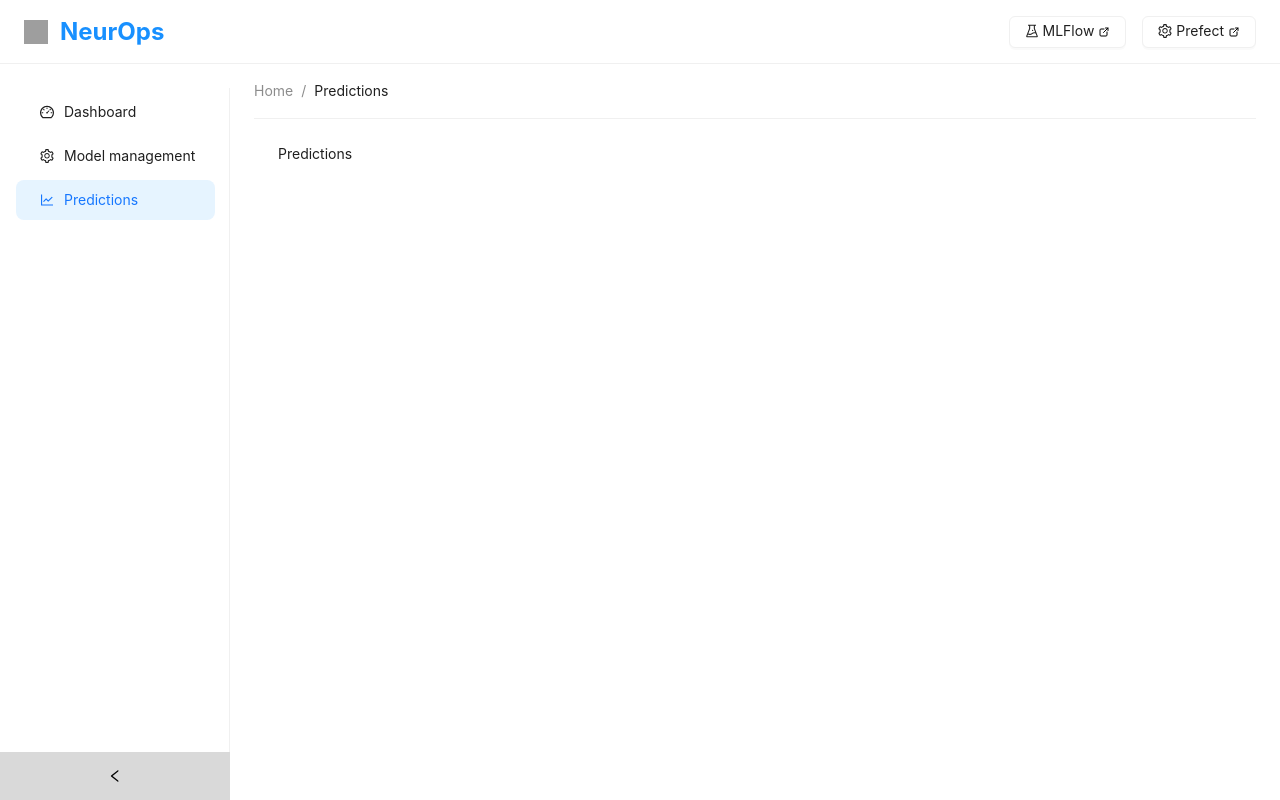
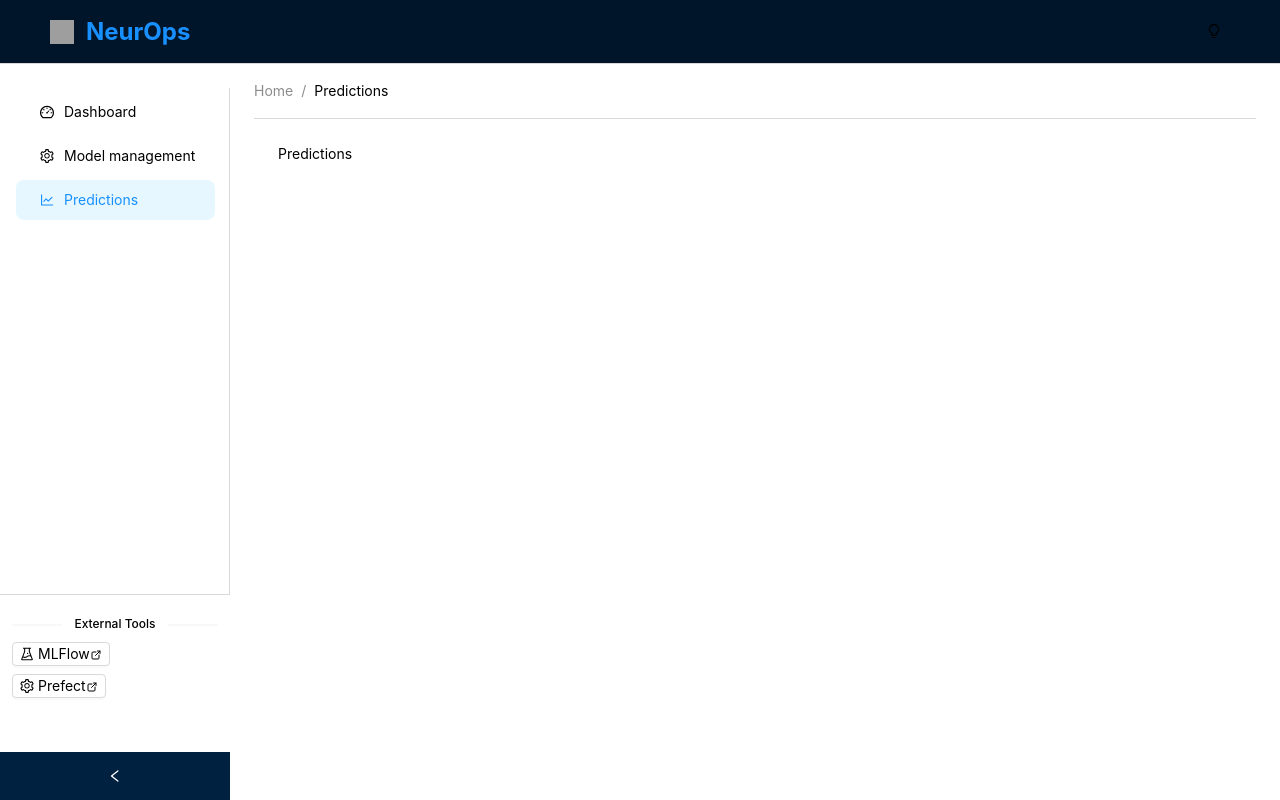
Before and after one commit to imEag/MLOps, a React (Vite) app in the folder frontend/: page /predictions in a window 1280 px wide. Built offline with nearby package versions, Linux system fonts and the light colour scheme; grey boxes are pictures that could not be loaded.

Commit message:
feat: implement theme context and update layout components for theme support

```diff
--- a/frontend/src/App.jsx
+++ b/frontend/src/App.jsx
@@ -1,17 +1,15 @@
 import { BrowserRouter, Routes, Route, Navigate } from 'react-router-dom';
-import { ConfigProvider, App as AntApp } from 'antd';
+import { App as AntApp } from 'antd';
 import { Provider } from 'react-redux';
 import Dashboard from './pages/Dashboard';
 import ModelManagement from './pages/ModelManagement';
 import Predictions from './pages/Predictions';
 import Layout from './components/Layout';
-import { themeConfig } from './config/theme';
 import { store } from './store';
 
 function App() {
   return (
     <Provider store={store}>
-      <ConfigProvider theme={themeConfig}>
       <AntApp>
         <BrowserRouter>
           <Routes>
@@ -25,7 +23,6 @@ function App() {
           </Routes>
         </BrowserRouter>
       </AntApp>
-      </ConfigProvider>
     </Provider>
   );
 }
--- a/frontend/src/components/Header/index.jsx
+++ b/frontend/src/components/Header/index.jsx
@@ -1,9 +1,9 @@
 import React from 'react';
-import { Layout, Typography, Button, Space } from 'antd';
-import { ExperimentOutlined, SettingOutlined } from '@ant-design/icons';
+import { Layout, Typography, Button } from 'antd';
+import { BulbOutlined, BulbFilled } from '@ant-design/icons';
 import { theme } from 'antd';
 import brainIcon from '../../assets/images/brain.svg';
-import externalLinkIcon from '../../assets/images/external-link.svg';
+import { useTheme } from '../../config/ThemeContext.jsx';
 const { Header } = Layout;
 const { Title } = Typography;
 import { useIsMobile } from '@/hooks/useBreakpoint';
@@ -13,36 +13,9 @@ const HeaderComponent = () => {
     token: { lineWidth, colorBorder },
   } = theme.useToken();
   const isMobile = useIsMobile();
-
-  const handleMLFlowClick = () => {
-    window.open('http://localhost:5001', '_blank', 'noopener,noreferrer');
-  };
-
-  const handlePrefectClick = () => {
-    window.open('http://localhost:4200', '_blank', 'noopener,noreferrer');
-  };
-
-  const buttonStyle = {
-    display: 'flex',
-    alignItems: 'center',
-    gap: '4px',
-  };
-
-  const externalLinkStyle = {
-    width: '12px',
-    height: '12px',
-    transition: 'filter 0.2s ease',
-  };
+  const { isDarkMode, toggleTheme } = useTheme();
 
   return (
-    <>
-      <style>
-        {`
-          .external-button:hover .external-icon {
-            filter: invert(24%) sepia(100%) saturate(1352%) hue-rotate(204deg) brightness(95%) contrast(106%);
-          }
-        `}
-      </style>
     <Header
       style={{
         display: 'flex',
@@ -75,42 +48,19 @@ const HeaderComponent = () => {
         </Title>
       </div>
 
-        <Space size={isMobile ? 'small' : 'middle'}>
       <Button
-            type="default"
-            icon={<ExperimentOutlined />}
-            onClick={handleMLFlowClick}
-            className="external-button"
-            style={buttonStyle}
+        type="text"
+        icon={isDarkMode ? <BulbFilled /> : <BulbOutlined />}
+        onClick={toggleTheme}
         size={isMobile ? 'small' : 'middle'}
-          >
-            MLFlow
-            <img
-              src={externalLinkIcon}
-              alt="External Link"
-              className="external-icon"
-              style={externalLinkStyle}
+        style={{
+          display: 'flex',
+          alignItems: 'center',
+          justifyContent: 'center',
+        }}
+        title={isDarkMode ? 'Switch to Light Mode' : 'Switch to Dark Mode'}
       />
-          </Button>
-          <Button
-            type="default"
-            icon={<SettingOutlined />}
-            onClick={handlePrefectClick}
-            className="external-button"
-            style={buttonStyle}
-            size={isMobile ? 'small' : 'middle'}
-          >
-            Prefect
-            <img
-              src={externalLinkIcon}
-              alt="External Link"
-              className="external-icon"
-              style={externalLinkStyle}
-            />
-          </Button>
-        </Space>
     </Header>
-    </>
   );
 };
 
--- a/frontend/src/components/Sider/index.jsx
+++ b/frontend/src/components/Sider/index.jsx
@@ -4,9 +4,11 @@ import {
   DashboardOutlined,
   SettingOutlined,
   LineChartOutlined,
+  ExperimentOutlined,
 } from '@ant-design/icons';
-import { Layout, Menu, theme } from 'antd';
+import { Layout, Menu, Button, Divider, theme } from 'antd';
 import { useIsMobile } from '@/hooks/useBreakpoint';
+import externalLinkIcon from '../../assets/images/external-link.svg';
 const { Sider } = Layout;
 
 const items2 = [
@@ -41,6 +43,14 @@ const SiderComponent = () => {
   const location = useLocation();
   const navigate = useNavigate();
 
+  const handleMLFlowClick = () => {
+    window.open('http://localhost:5001', '_blank', 'noopener,noreferrer');
+  };
+
+  const handlePrefectClick = () => {
+    window.open('http://localhost:4200', '_blank', 'noopener,noreferrer');
+  };
+
   // Get the current path and map it to menu key
   const getCurrentMenuKey = () => {
     const pathname = location.pathname;
@@ -55,10 +65,33 @@ const SiderComponent = () => {
     navigate(`/${key}`);
   };
 
+  const externalButtonStyle = {
+    display: 'flex',
+    alignItems: 'center',
+    gap: '4px',
+    width: collapsed ? '100%' : 'auto',
+    justifyContent: collapsed ? 'center' : 'flex-start',
+    marginBottom: '8px',
+  };
+
+  const externalLinkStyle = {
+    width: '12px',
+    height: '12px',
+    transition: 'filter 0.2s ease',
+  };
+
   return (
+    <>
+      <style>
+        {`
+          .external-button:hover .external-icon {
+            filter: invert(24%) sepia(100%) saturate(1352%) hue-rotate(204deg) brightness(95%) contrast(106%);
+          }
+        `}
+      </style>
       <Sider
         width={230}
-      collapsedWidth={isMobile ? 70 : 80} // Reduced collapsed width only for mobile
+        collapsedWidth={isMobile ? 70 : 80}
         style={{
           background: colorBgContainer,
           height: '100%',
@@ -74,14 +107,78 @@ const SiderComponent = () => {
           selectedKeys={getCurrentMenuKey()}
           onSelect={handleMenuSelect}
           style={{
-          height: '100%',
+            height: 'calc(100% - 120px)', // Increased space for external buttons
             borderRight: `${lineWidth}px solid ${colorBorder}`,
             paddingLeft: `${paddingSM}px`,
             paddingRight: `10px`,
           }}
           items={items2}
         />
+
+        {/* External Tools Section */}
+        <div style={{
+          padding: `${paddingSM}px`,
+          paddingBottom: `${paddingLG * 3}px`, // Triple the bottom padding
+          borderTop: `${lineWidth}px solid ${colorBorder}`,
+          position: 'absolute',
+          bottom: '30px', // Position above the collapse button
+          left: 0,
+          right: 0,
+          background: colorBgContainer,
+        }}>
+          <Divider style={{ margin: '8px 0', fontSize: collapsed ? '10px' : '12px' }}>
+            {collapsed ? 'Tools' : 'External Tools'}
+          </Divider>
+
+          <Button
+            type="default"
+            icon={<ExperimentOutlined />}
+            onClick={handleMLFlowClick}
+            className="external-button"
+            style={externalButtonStyle}
+            size="small"
+            title={collapsed ? 'MLFlow' : undefined}
+          >
+            {!collapsed && (
+              <>
+                MLFlow
+                <img
+                  src={externalLinkIcon}
+                  alt="External Link"
+                  className="external-icon"
+                  style={externalLinkStyle}
+                />
+              </>
+            )}
+          </Button>
+
+          <Button
+            type="default"
+            icon={<SettingOutlined />}
+            onClick={handlePrefectClick}
+            className="external-button"
+            style={{
+              ...externalButtonStyle,
+              marginBottom: '0px', // Remove bottom margin from last button
+            }}
+            size="small"
+            title={collapsed ? 'Prefect' : undefined}
+          >
+            {!collapsed && (
+              <>
+                Prefect
+                <img
+                  src={externalLinkIcon}
+                  alt="External Link"
+                  className="external-icon"
+                  style={externalLinkStyle}
+                />
+              </>
+            )}
+          </Button>
+        </div>
       </Sider>
+    </>
   );
 };
 
--- /dev/null
+++ b/frontend/src/config/ThemeContext.jsx
@@ -0,0 +1,28 @@
+import { createContext, useContext, useState } from 'react';
+import { lightTheme, darkTheme } from './theme.js';
+
+const ThemeContext = createContext();
+
+export const ThemeProvider = ({ children }) => {
+  const [isDarkMode, setIsDarkMode] = useState(false);
+
+  const toggleTheme = () => {
+    setIsDarkMode(!isDarkMode);
+  };
+
+  const currentTheme = isDarkMode ? darkTheme : lightTheme;
+
+  return (
+    <ThemeContext.Provider value={{ isDarkMode, toggleTheme, currentTheme }}>
+      {children}
+    </ThemeContext.Provider>
+  );
+};
+
+export const useTheme = () => {
+  const context = useContext(ThemeContext);
+  if (!context) {
+    throw new Error('useTheme must be used within a ThemeProvider');
+  }
+  return context;
+};
--- a/frontend/src/config/theme.js
+++ b/frontend/src/config/theme.js
@@ -1,40 +1,29 @@
 import { theme } from 'antd';
 
-const currentTheme = theme.defaultAlgorithm;
+// Light theme configuration
+export const lightTheme = {
+  algorithm: theme.defaultAlgorithm,
+  token: {
+    colorPrimary: '#1890ff',
+    colorBgContainer: '#ffffff',
+    colorBgLayout: '#f5f5f5',
+    colorText: '#000000',
+    colorTextSecondary: '#666666',
+    colorBorder: '#d9d9d9',
+    colorBorderSecondary: '#f0f0f0',
+  },
+};
 
-export const themeConfig = {
-  algorithm: currentTheme,
+// Dark theme configuration
+export const darkTheme = {
+  algorithm: theme.darkAlgorithm,
   token: {
-    ...(currentTheme === theme.defaultAlgorithm && {
-      borderRadius: 6,
-      borderRadiusXS: 2,
-      borderRadiusSM: 4,
-      borderRadiusLG: 8,
-      borderRadiusOuter: 4,
-
-      lineWidth: 1,
-      lineWidthBold: 2,
-      lineWidthFocus: 4,
-
-      colorBorder: '#f0f0f0',
-      colorBorderSecondary: '#d9d9d9',
-      colorBorderBg: '#ffffff',
-
-      colorErrorBorder: '#ff4d4f',
-      colorWarningBorder: '#faad14',
-      colorSuccessBorder: '#52c41a',
-      colorInfoBorder: '#1890ff',
-    }),
+    colorPrimary: '#1890ff',
+    colorBgContainer: '#141414',
+    colorBgLayout: '#000000',
+    colorText: '#ffffff',
+    colorTextSecondary: '#a6a6a6',
+    colorBorder: '#303030',
+    colorBorderSecondary: '#1f1f1f',
   },
-  ...(currentTheme === theme.defaultAlgorithm && {
-    components: {
-      Layout: {
-        headerBg: '#ffffff',
-        headerHeight: 64,
-        headerPadding: '0 24px',
-        triggerBg: '#d9d9d9',
-        triggerColor: '#000',
-      },
-    },
-  }),
 };
--- a/frontend/src/main.jsx
+++ b/frontend/src/main.jsx
@@ -1,13 +1,27 @@
 import { StrictMode } from 'react';
 import { createRoot } from 'react-dom/client';
+import { ConfigProvider } from 'antd';
 import App from './App.jsx';
+import { ThemeProvider, useTheme } from './config/ThemeContext.jsx';
 
 import 'antd/dist/reset.css';
 import './assets/scss/reset.css';
 // import './assets/scss/index.scss';
 
+const AppWithTheme = () => {
+  const { currentTheme } = useTheme();
+
+  return (
+    <ConfigProvider theme={currentTheme}>
+      <App />
+    </ConfigProvider>
+  );
+};
+
 createRoot(document.getElementById('root')).render(
   <StrictMode>
-    <App />
+    <ThemeProvider>
+      <AppWithTheme />
+    </ThemeProvider>
   </StrictMode>,
 );
```
Lines whose indentation alone changed are shown as unchanged.
